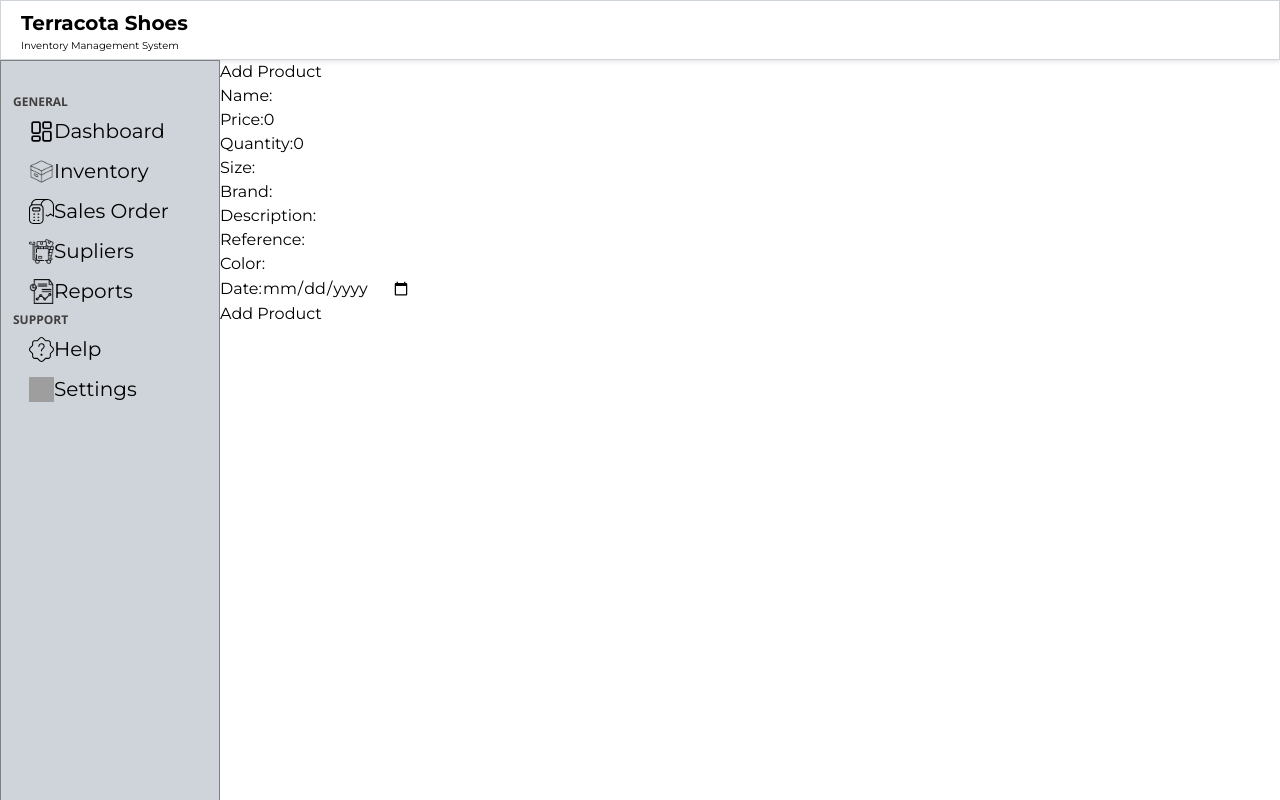
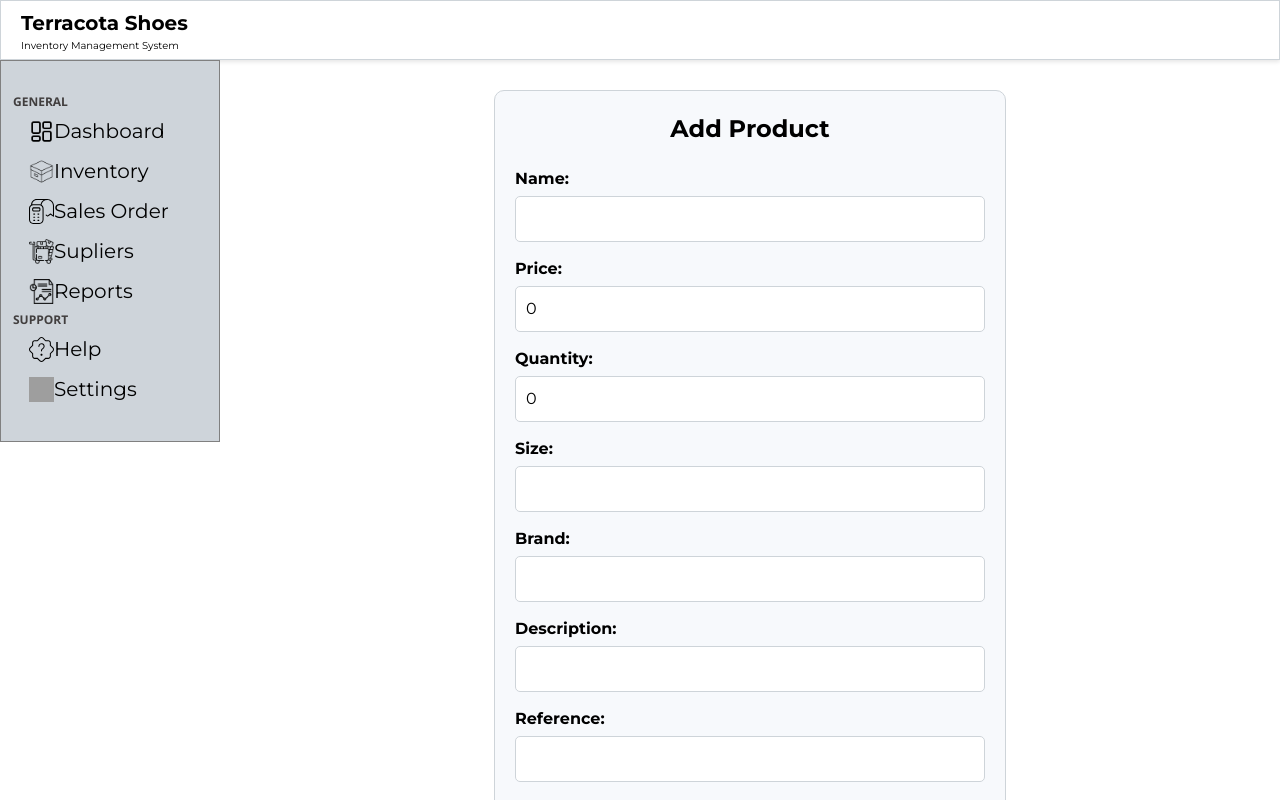
Before and after one commit to cesar0987/crm-custom-service, a React (Create React App) app in the folder client/: page /addProduct in a window 1280 px wide. Shown: the top 800 px of the page. Built offline with nearby package versions, Linux system fonts and the light colour scheme; no server answers; grey boxes are pictures that could not be loaded.

Commit message:
Mejoras en el CSS del inventory page

```diff
--- /dev/null
+++ b/client/src/components/AddProduct/AddProduct.css
@@ -0,0 +1,68 @@
+.addProductContainer {
+    width: 40%;
+    margin-top: 30px !important;
+    margin-bottom: 30px !important;
+    margin: 0 auto;
+    padding: 20px;
+    border: 1px solid #ced4d9;
+    border-radius: 10px;
+    background-color: #f7f9fc;
+}
+
+.addProductTitle {
+    text-align: center;
+    font-size: 24px;
+    font-weight: bold;
+    margin-bottom: 20px;
+}
+
+.addProductForm {
+    display: flex;
+    flex-direction: column;
+    gap: 15px;
+}
+
+.formGroup {
+    display: flex;
+    flex-direction: column;
+    gap: 5px;
+}
+
+.formGroup label {
+    font-size: 16px;
+    font-weight: bold;
+}
+
+.formGroup input {
+    padding: 10px;
+    border: 1px solid #ced4d9;
+    border-radius: 5px;
+    font-size: 16px;
+}
+
+.formGroup button {
+    width: 20%;
+    padding: 10px;
+    border: none;
+    border-radius: 5px;
+    background-color: #2c7bc9;
+    color: white;
+    font-size: 16px;
+    font-weight: bold;
+    cursor: pointer;
+    transition: background-color 0.3s ease;
+    display: flex;
+    justify-content: center;
+    align-self: center;
+}
+
+.formGroup button:hover {
+    background-color: #1b5a89;
+}
+
+.errorMessage {
+    color: red;
+    font-weight: bold;
+    text-align: center;
+    margin-top: 10px;
+}
--- a/client/src/components/AddProduct/AddProduct.jsx
+++ b/client/src/components/AddProduct/AddProduct.jsx
@@ -1,5 +1,6 @@
 import { useState } from "react";
 import { useNavigate } from "react-router-dom";
+import "./AddProduct.css";
 
 export const AddProduct = ({ addProduct }) => {
   const [name, setName] = useState("");
@@ -58,50 +59,77 @@ export const AddProduct = ({ addProduct }) => {
   }
 
   return (
-    <div>
-      <h1>Add Product</h1>
-      <form onSubmit={procesarForm}>
-        <div>
-          <label>Name:</label>
-          <input type="text" value={name} onChange={(e) => setName(e.target.value)} />
+    <div className="addProductContainer">
+      <h1 className="addProductTitle"> Add Product </h1>
+      <form onSubmit={procesarForm} className="addProductForm">
+        <div className="formGroup">
+          <label> Name: </label>
+          <input
+            type="text"
+            value={name}
+            onChange={(e) => setName(e.target.value)} />
         </div>
-        <div>
-          <label>Price:</label>
-          <input type="number" value={price} onChange={(e) => setPrice(e.target.value)} />
+        <div className="formGroup">
+          <label> Price: </label>
+          <input
+            type="number"
+            value={price}
+            onChange={(e) => setPrice(e.target.value)} />
         </div>
-        <div>
-          <label>Quantity:</label>
-          <input type="number" value={quantity} onChange={(e) => setQuantity(e.target.value)} />
+        <div className="formGroup">
+          <label> Quantity: </label>
+          <input
+            type="number"
+            value={quantity}
+            onChange={(e) => setQuantity(e.target.value)} />
         </div>
-        <div>
-          <label>Size:</label>
-          <input type="text" value={size} onChange={(e) => setSize(e.target.value)} />
+        <div className="formGroup">
+          <label> Size: </label>
+          <input
+            type="text"
+            value={size}
+            onChange={(e) => setSize(e.target.value)} />
         </div>
-        <div>
-          <label>Brand:</label>
-          <input type="text" value={brand} onChange={(e) => setBrand(e.target.value)} />
+        <div className="formGroup">
+          <label> Brand: </label>
+          <input
+            type="text"
+            value={brand}
+            onChange={(e) => setBrand(e.target.value)} />
         </div>
-        <div>
-          <label>Description:</label>
-          <input type="text" value={description} onChange={(e) => setDescription(e.target.value)} />
+        <div className="formGroup">
+          <label> Description: </label>
+          <input
+            type="text"
+            value={description}
+            onChange={(e) => setDescription(e.target.value)} />
         </div>
-        <div>
-          <label>Reference:</label>
-          <input type="text" value={ref} onChange={(e) => setRef(e.target.value)} />
+        <div className="formGroup">
+          <label> Reference: </label>
+          <input
+            type="text"
+            value={ref}
+            onChange={(e) => setRef(e.target.value)} />
         </div>
-        <div>
-          <label>Color:</label>
-          <input type="text" value={color} onChange={(e) => setColor(e.target.value)} />
+        <div className="formGroup">
+          <label> Color: </label>
+          <input
+            type="text"
+            value={color}
+            onChange={(e) => setColor(e.target.value)} />
         </div>
-        <div>
-          <label>Date:</label>
-          <input type="date" value={date} onChange={(e) => setDate(e.target.value)} />
+        <div className="formGroup">
+          <label> Date: </label>
+          <input
+            type="date"
+            value={date}
+            onChange={(e) => setDate(e.target.value)} />
         </div>
-        <div>
-          <button type="submit">Add Product</button>
+        <div className="formGroup">
+          <button type="submit"> Add Product </button>
         </div>
       </form>
-      {error && <p>{error}</p>}
+      {error && <p className="errorMessage">{error}</p>}
     </div>
   );
 }
--- a/client/src/components/AvatarSection/AvatarSection.css
+++ b/client/src/components/AvatarSection/AvatarSection.css
@@ -17,5 +17,4 @@
   cursor: pointer;
   border-radius: 10%;
   padding: 15px;
-  border: 1px solid gray;
 }
--- a/client/src/components/Nav/Nav.css
+++ b/client/src/components/Nav/Nav.css
@@ -3,7 +3,7 @@
 .navContainer {
   display: flex;
   width: 220px;
-  height: 837px;
+  height: 100%;
   padding: 32px 12px;
   flex-wrap: wrap;
   flex-direction: column;
--- a/client/src/components/QuickActions/QuickActions.css
+++ b/client/src/components/QuickActions/QuickActions.css
@@ -1,6 +1,7 @@
 .QuickActions {
   display: flex;
   border: 1px solid gray;
+  border-top: none !important;
   justify-content: center;
   width: 300px;
   height: 261px;
--- a/client/src/pages/inventory/inventory.css
+++ b/client/src/pages/inventory/inventory.css
@@ -58,24 +58,59 @@
   margin-top: 10px;
 }
 
-img .pages{
-  width: 80%;
-  color: white;
+.pages{
+  width: 60%;
 }
 
 .pageInfo {
   display: flex;
   justify-content: center;
   font-weight: bold;
+  margin-bottom: -15px;
 }
 
 .pagination button {
   background-color: #2c7bc9;
   color: white;
   border: none;
-  padding: 5px 10px;
+  padding: 5px 5px;
   border-radius: 10px;
   cursor: pointer;
   display: flex;
   justify-content: center;
 }
+
+.recentActivity{
+  width: 300px;
+  height: auto;
+  background-color: #ced4d9;
+  border: 1px solid gray;
+  border-top: none !important;
+  display: flex;
+  flex-direction: column;
+  align-items: center;
+}
+
+.recentActivity span{
+  margin-top: 10px;
+}
+
+.actionDate{
+  margin-bottom: 10px;
+  display: flex;
+  flex-direction: row;
+}
+
+.titles{
+  font-weight: bold;
+}
+
+.details{
+  display: flex;
+  flex-direction: column;
+  align-items: center;
+}
+
+.nameDetail{
+  margin: 0px 10px;
+}
--- a/client/src/pages/inventory/inventory.jsx
+++ b/client/src/pages/inventory/inventory.jsx
@@ -92,14 +92,14 @@ export const Inventory = () => {
             </tbody>
           </table>
           <div className="pageInfo">
-            Page {currentPage} of {totalPages}
+            {currentPage} / {totalPages}
           </div>
           <div className="pagination">
             <button
               onClick={() => paginate(currentPage - 1)}
               disabled={currentPage === 1}
             >
-              <img src={Previous} className="pages" />
+              <img src={Previous} className="pages" alt="Previous" />
             </button>
             <button
               onClick={() => paginate(currentPage + 1)}
@@ -107,7 +107,7 @@ export const Inventory = () => {
                 currentPage === totalPages
               }
             >
-              <img src={Next} className="pages" />
+              <img src={Next} className="pages" alt="Next" />
             </button>
           </div>
         </div>
@@ -119,22 +119,24 @@ export const Inventory = () => {
           <span>
             <b>Recent Activity</b>
           </span>
-          <table>
-            <thead>
-              <tr>
-                <th>Action</th>
-                <th>Date</th>
-              </tr>
-            </thead>
-            <tbody>
-              {mostRecentActivity.map((product) => (
-                <tr key={product.ref}>
-                  <td>{product.name}</td>
-                  <td>{formatDate(product.date)}</td>
-                </tr>
-              ))}
-            </tbody>
-          </table>
+          <div className="actionDate">
+              <div className="details">
+                <h2 className="titles"> Action </h2>
+                {mostRecentActivity.map((product) => (
+                    <p key={product.ref} className="productsDetails">
+                      <h3 className="nameDetail">{product.name}</h3>
+                    </p>
+                  ))}
+              </div>
+              <div className="details">
+                <h2 className="titles"> Date </h2>
+                {mostRecentActivity.map((product) => (
+                <p key={product.ref} className="productsDetails">
+                  <h3 className="nameDetail">{formatDate(product.date)}</h3>
+                </p>
+                ))}
+              </div>
+          </div>
         </div>
       </div>
     </div>
--- a/client/src/pages/salesorder/salesorder.jsx
+++ b/client/src/pages/salesorder/salesorder.jsx
@@ -1,5 +1,3 @@
-
-
 export const SalesOrder = () => {
     return (
         <div>
--- a/client/src/pages/settings/settings.jsx
+++ b/client/src/pages/settings/settings.jsx
@@ -1,4 +1,3 @@
-
 export const Settings = () => {
     return (
         <div className="settingsContainer">
```
